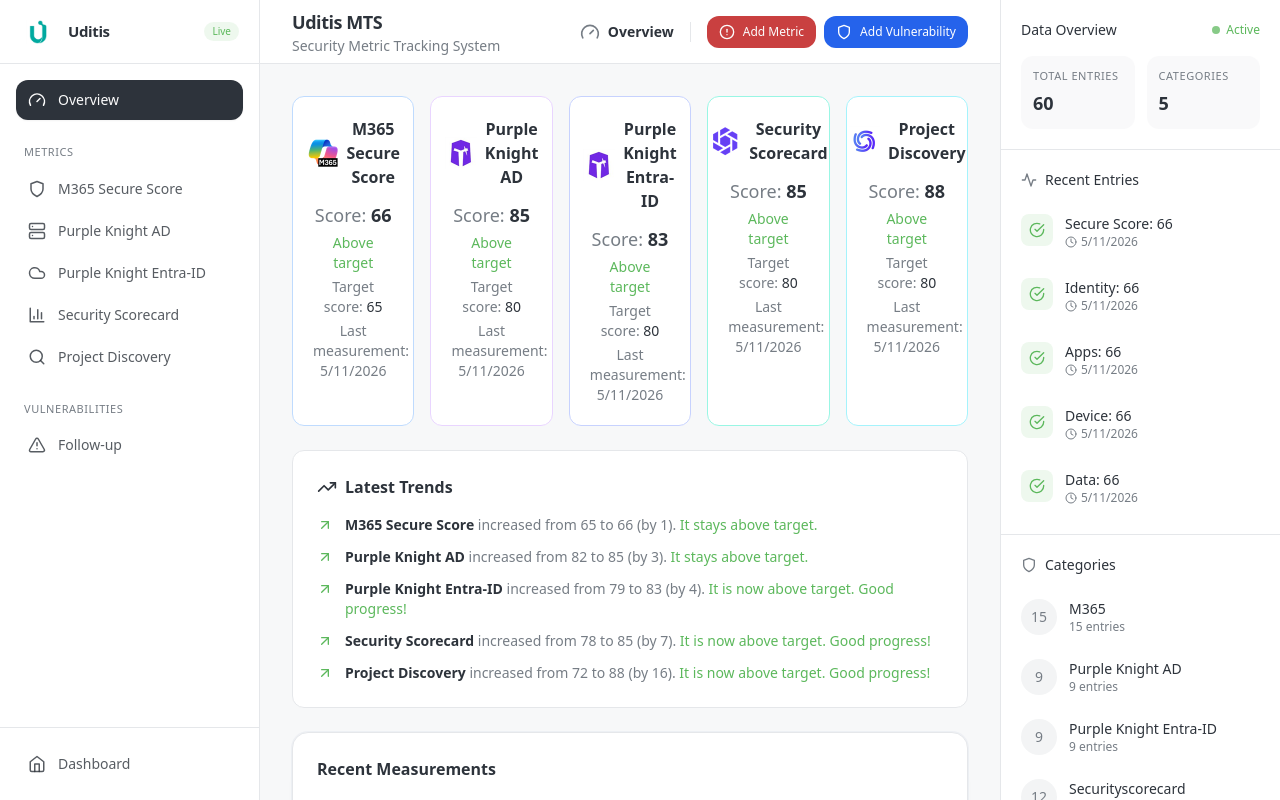
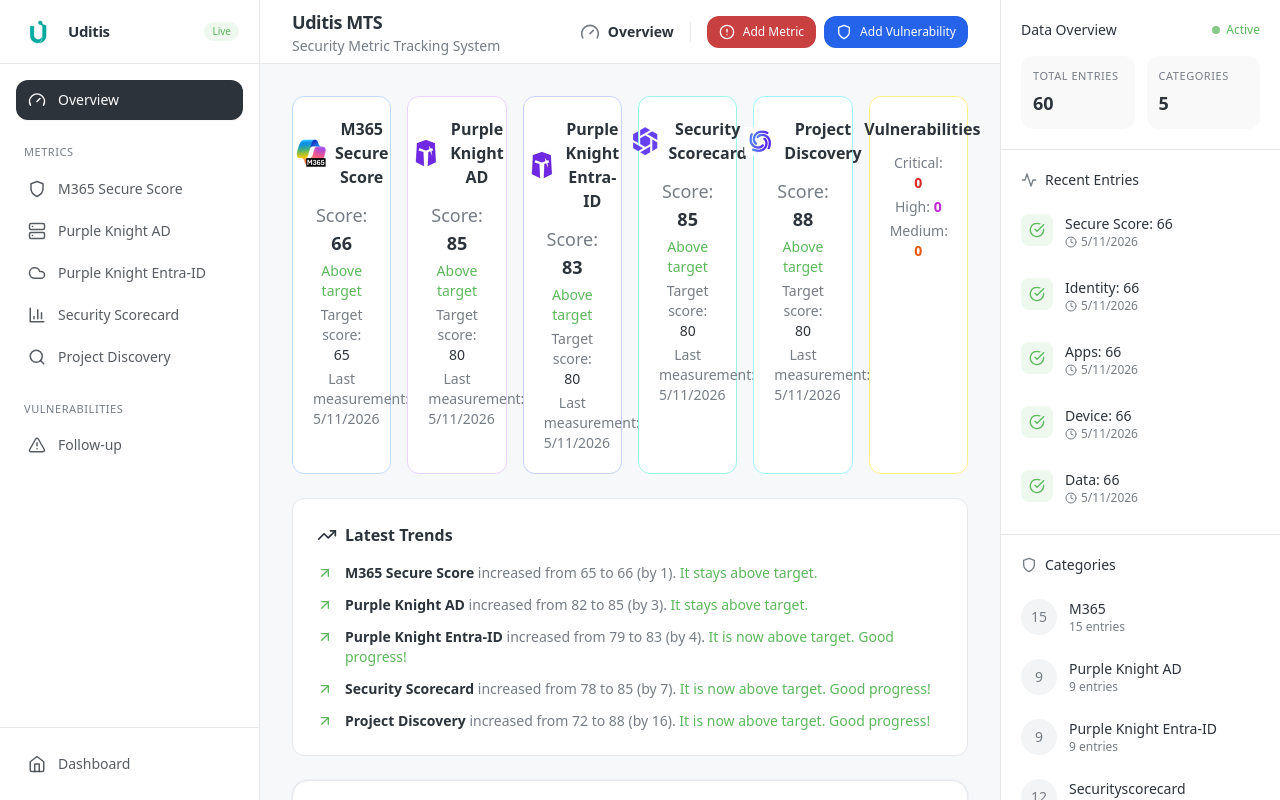
Before and after one commit to ondarenc/windsurf-Security-Metrics-Tracker, a React (Vite) app: page / in a window 1280 px wide. Built offline with nearby package versions, Linux system fonts and the light colour scheme; no server answers.

Commit message:
V7.5 new Vulnerabilty DashboardOverviewPage

```diff
--- a/src/pages/DashboardOverviewPage.jsx
+++ b/src/pages/DashboardOverviewPage.jsx
@@ -1,11 +1,12 @@
-import React from 'react'
-import { Gauge, TrendingUp, TrendingDown, Minus, ArrowUpRight, ArrowDownRight } from 'lucide-react'
+import React, { useState, useEffect } from 'react'
+import { Gauge, TrendingUp, TrendingDown, Minus, ArrowUpRight, ArrowDownRight, AlertTriangle } from 'lucide-react'
 import { useNavigate } from 'react-router-dom'
 import dataManager from '../data/dataManager'
 import { AppSidebar } from '../components/dashboard/AppSidebar'
 import { MainContent } from '../components/dashboard/MainContent'
 import { RightPanel } from '../components/dashboard/RightPanel'
 import { OverviewContent } from '../components/dashboard/content/OverviewContent'
+import { followupApi } from '../lib/api'
 
 function getStatus(value, referenceValue, metricName) {
   if (value === null) return { status: 'No data', color: 'text-muted-foreground' }
@@ -20,6 +21,23 @@
 
 function MetricSummaryCards() {
   const navigate = useNavigate()
+  const [vulnerabilityLevels, setVulnerabilityLevels] = useState({ critical: 0, high: 0, medium: 0 })
+
+  useEffect(() => {
+    const loadVulnerabilityCounts = async () => {
+      try {
+        const followup = await followupApi.getAll()
+        const critical = followup.filter(f => f.level === 'CRITICAL').length
+        const high = followup.filter(f => f.level === 'HIGH').length
+        const medium = followup.filter(f => f.level === 'MEDIUM').length
+        setVulnerabilityLevels({ critical, high, medium })
+      } catch (error) {
+        console.error('Error loading vulnerability counts:', error)
+      }
+    }
+    loadVulnerabilityCounts()
+  }, [])
+
   const metricCards = [
     { category: 'M365', metric: 'Secure Score', label: 'M365 Secure Score', logo: '/logo-m365.png', color: 'blue', path: '/m365' },
     { category: 'Purple Knight AD', metric: 'Note', label: 'Purple Knight AD', logo: '/logo-purpleknight-ad.png', color: 'purple', path: '/purple-knight-ad' },
@@ -33,9 +51,10 @@
     indigo: { border: 'border-indigo-200' },
     teal: { border: 'border-teal-200' },
     cyan: { border: 'border-cyan-200' },
+    yellow: { border: 'border-yellow-200' },
   }
   return (
-    <div className="grid grid-cols-1 md:grid-cols-3 lg:grid-cols-5 gap-4 mb-6">
+    <div className="grid grid-cols-1 md:grid-cols-3 lg:grid-cols-6 gap-4 mb-6">
       {metricCards.map((card) => {
         const latest = dataManager.getLastEntryByName(card.metric, card.category)
         const target = dataManager.getReferenceValue(card.category, card.metric)
@@ -66,6 +85,27 @@
           </div>
         )
       })}
+      {/* Vulnerabilities Card */}
+      <div
+        onClick={() => navigate('/all-vulnerabilities')}
+        className={`group bg-card rounded-xl border ${colorMap.yellow.border} p-5 text-center hover:shadow-md transition-all duration-200 cursor-pointer`}
+      >
+        <div className="flex items-center justify-center gap-2 mb-3">
+          <AlertTriangle className="w-6 h-6 text-yellow-600" />
+          <h2 className="text-base font-bold text-foreground text-center">Vulnerabilities</h2>
+        </div>
+        <div className="space-y-1">
+          <div className="text-sm text-muted-foreground">
+            Critical: <span className="font-bold text-red-600">{vulnerabilityLevels.critical}</span>
+          </div>
+          <div className="text-sm text-muted-foreground">
+            High: <span className="font-bold text-fuchsia-600">{vulnerabilityLevels.high}</span>
+          </div>
+          <div className="text-sm text-muted-foreground">
+            Medium: <span className="font-bold text-orange-600">{vulnerabilityLevels.medium}</span>
+          </div>
+        </div>
+      </div>
     </div>
   )
 }
--- a/src/pages/PrintAllPage.jsx
+++ b/src/pages/PrintAllPage.jsx
@@ -254,6 +254,10 @@
             break-after: auto;
             page-break-after: auto;
           }
+          /* Force 3-column grid for metric squares in print */
+          .grid.grid-cols-1.md\\:grid-cols-3.lg\\:grid-cols-5 {
+            grid-template-columns: repeat(3, 1fr) !important;
+          }
         }
         @media screen {
           .print-only-header {
```
